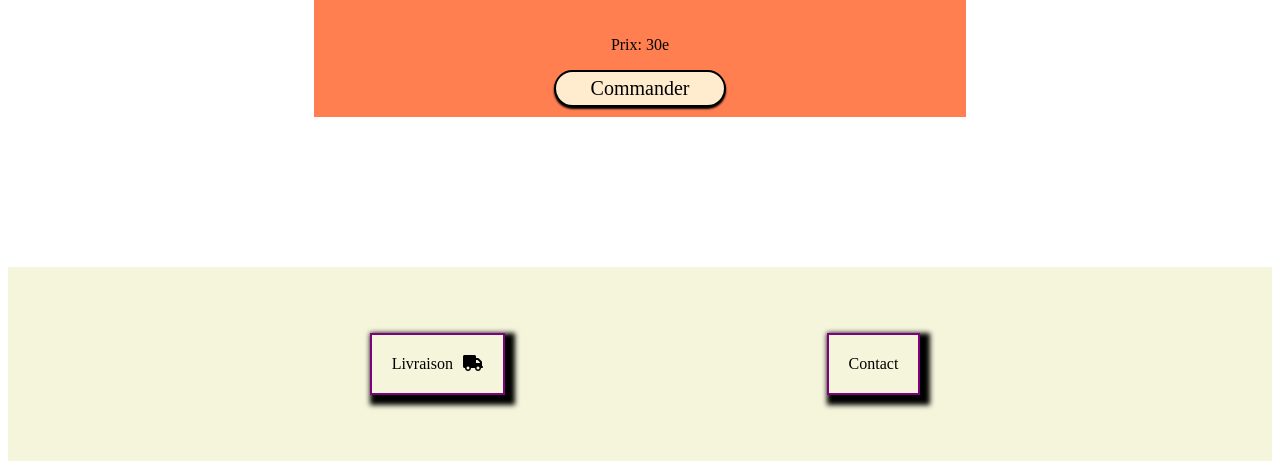
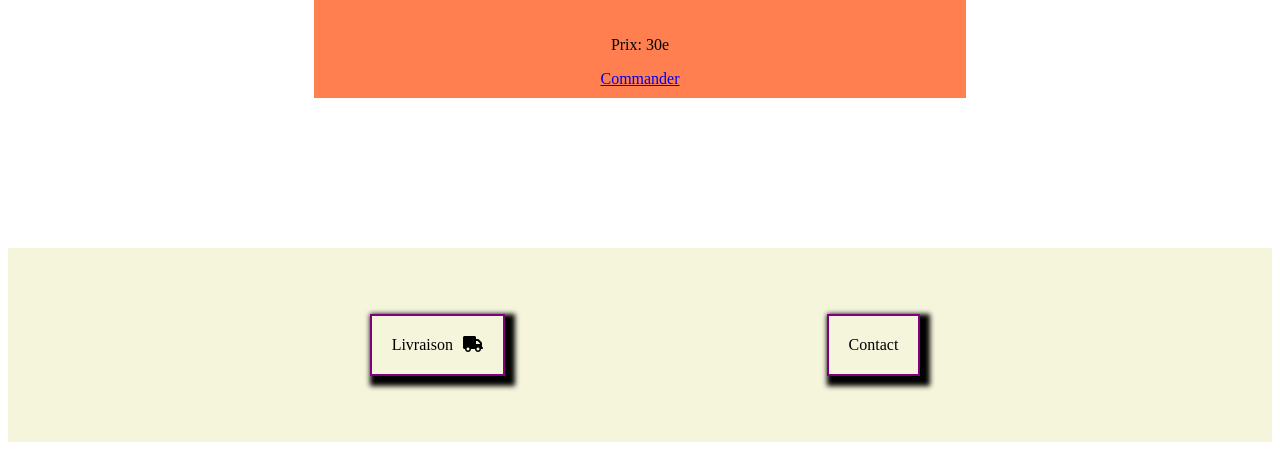
Before and after one commit to seb0007/SebastienLecoqp5, a website: page index.html in a window 1280 px wide. Shown: the part 413-882 px from the top of the page. Drawn offline with nearby package versions, Linux system fonts and the light colour scheme; files that its build step writes are made by us from their sources.

Commit message:
en cours

```diff
--- a/assets/scss/home.scss
+++ b/assets/scss/home.scss
@@ -152,33 +152,6 @@ h2
 }
 
 
-.button
-{
-    padding: 5px;
-    box-shadow: 0 2px 2px 0;
-    border: 2px solid black;
-    border-radius: 20px;
-    font-size: 20px;
-     width: 50%;
-     margin: auto;
-    background-color: blanchedalmond;
-
-        &:hover{
-             background-color: greenyellow;
-             transition: 2s;
-        }
-}
-
-.button a
-{
- text-decoration: none;
-}
-
-.bnt
-{
- color: black;
-}
-
 
 
 
@@ -191,12 +164,6 @@ footer
     padding-top: 50px;
     background-color: beige;
 }
-
-.conteneur1
-{
-    width: 100%;
-}
-
 ul
 {
     display: flex;
```
Also changed, not shown: assets/dist/js/home.js (added).
